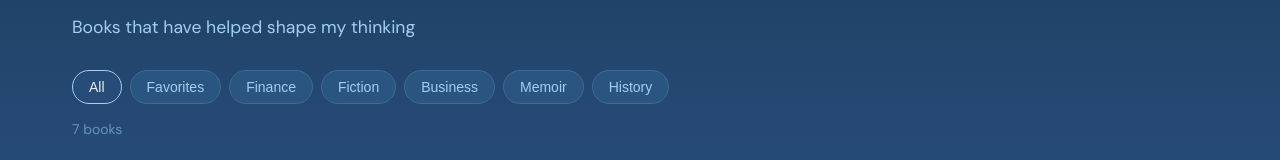
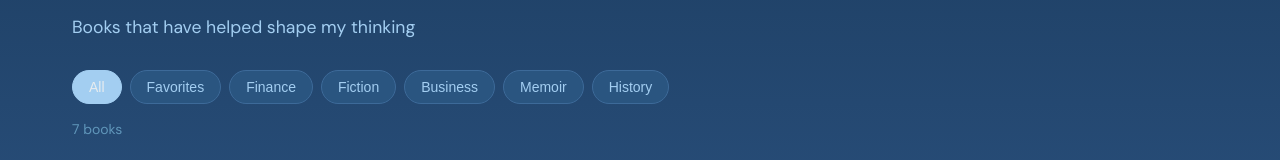
Before and after one commit to LorimerJenkins/personal-website, a Next.js app: page /bookshelf in a window 1280 px wide. Shown: the part 208-368 px from the top of the page. Built offline with nearby package versions, Linux system fonts and the light colour scheme.

Commit message:
fix: light theme colours

```diff
--- a/src/app/bookshelf/bookshelf.module.css
+++ b/src/app/bookshelf/bookshelf.module.css
@@ -58,9 +58,9 @@
 }
 
 .filterButton.active {
-  background: var(--accent-dark);
+  background: var(--accent-primary);
   border-color: var(--accent-primary);
-  color: var(--text-primary);
+  color: var(--text-on-accent);
 }
 
 .bookCount {
--- a/src/components/Header/Header.module.css
+++ b/src/components/Header/Header.module.css
@@ -110,8 +110,9 @@
 }
 
 .randomThemeItem.activeTheme {
-  background: var(--accent-dark);
+  background: var(--accent-primary);
   border: 1px solid var(--accent-primary);
+  color: var(--text-on-accent);
 }
 
 .randomDice {
@@ -161,8 +162,9 @@
 }
 
 .themeItem.activeTheme {
-  background: var(--accent-dark);
+  background: var(--accent-primary);
   border: 1px solid var(--accent-primary);
+  color: var(--text-on-accent);
 }
 
 .themePreview {
@@ -447,7 +449,8 @@
 }
 
 .dropdownItem.active {
-  background: var(--accent-dark);
+  background: var(--accent-primary);
+  color: var(--text-on-accent);
 }
 
 .languageName {
```
